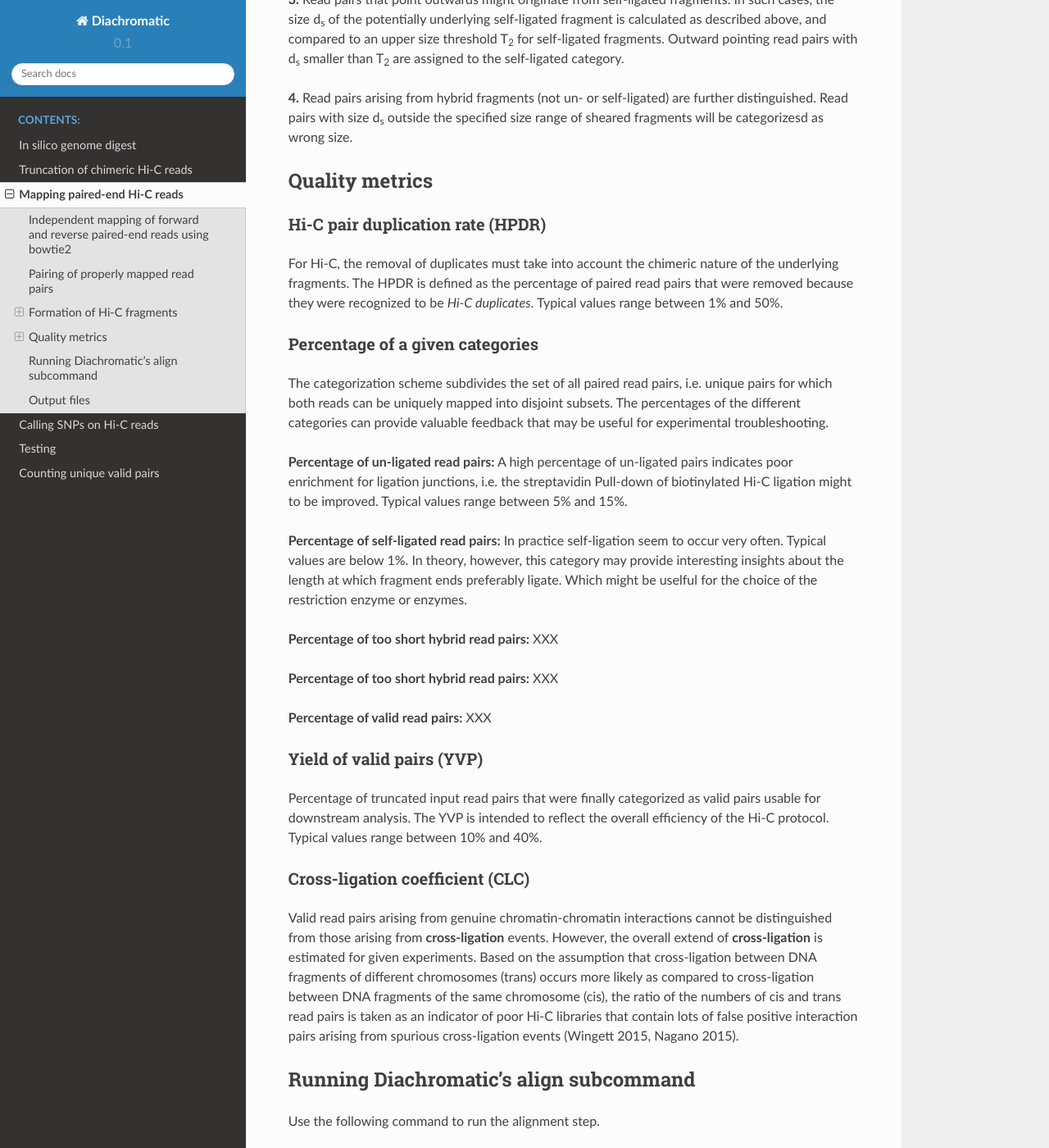
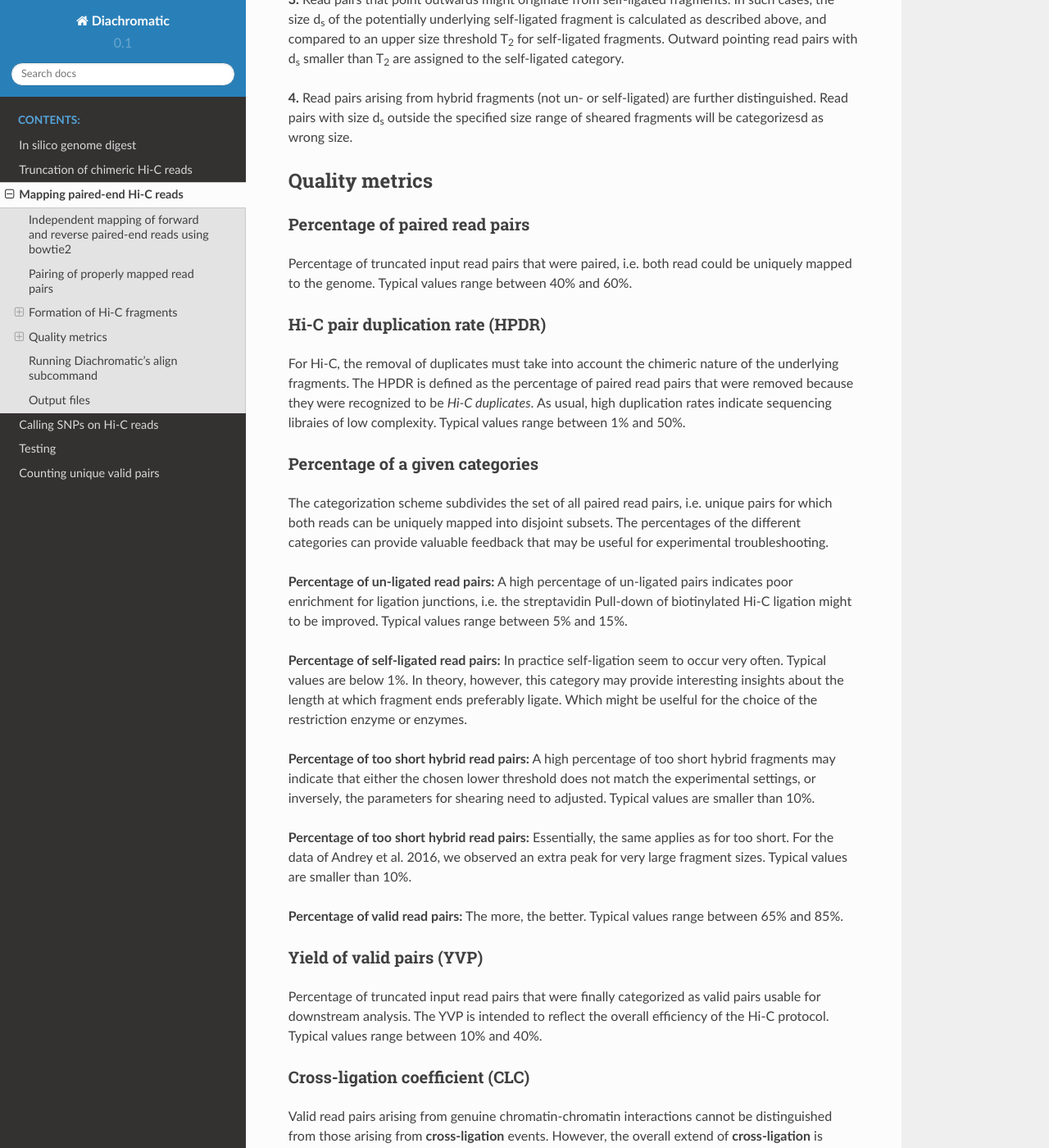
Before and after one commit to TheJacksonLaboratory/diachromatic, a Sphinx documentation site: the page built from docs/mapping.rst, in a window 1280 px wide and 1400 px high, scrolled down 4803 px. Shown: the whole window at 82% size. Built offline with Sphinx 7.4.7 and the Read the Docs theme 2.0.0, drawn with Linux system fonts in a browser that asks for light colours; some of the changed text lies outside the part shown.

Commit message:
Added documentation about Q/C (#51).

```diff
--- a/docs/mapping.rst
+++ b/docs/mapping.rst
@@ -139,12 +139,21 @@ The next four paragraphs explain the categorization along the bullets points 1 t
 Quality metrics
 ~~~~~~~~~~~~~~~
 
+Percentage of paired read pairs
+-------------------------------
+
+Percentage of truncated input read pairs that were paired, i.e. both read could be uniquely mapped to the genome.
+Typical values range between 40% and 60%.
+
+
 Hi-C pair duplication rate (HPDR)
 ---------------------------------
 
 For Hi-C, the removal of duplicates must take into account the chimeric nature of the underlying fragments.
 The HPDR is defined as the percentage of paired read pairs that were removed because they were recognized to be *Hi-C duplicates*.
+As usual, high duplication rates indicate sequencing libraies of low complexity.
 Typical values range between 1% and 50%.
+
 
 Percentage of a given categories
 --------------------------------
@@ -158,11 +167,11 @@ troubleshooting.
 
 **Percentage of self-ligated read pairs:** In practice self-ligation seem to occur very often. Typical values are below 1%. In theory, however, this category may provide interesting insights about the length at which fragment ends preferably ligate. Which might be uselful for the choice of the restriction enzyme or enzymes.
 
-**Percentage of too short hybrid read pairs:** XXX
+**Percentage of too short hybrid read pairs:** A high percentage of too short hybrid fragments may indicate that either the chosen lower threshold does not match the experimental settings, or inversely, the parameters for shearing need to adjusted. Typical values are smaller than 10%.
 
-**Percentage of too short hybrid read pairs:** XXX
+**Percentage of too short hybrid read pairs:** Essentially, the same applies as for too short. For the data of Andrey et al. 2016, we observed an extra peak for very large fragment sizes. Typical values are smaller than 10%.
 
-**Percentage of valid read pairs:** XXX
+**Percentage of valid read pairs:** The more, the better. Typical values range between 65% and 85%.
 
 Yield of valid pairs (YVP)
 --------------------------
@@ -170,8 +179,6 @@ Yield of valid pairs (YVP)
 Percentage of truncated input read pairs that were finally categorized as valid pairs usable for downstream analysis.
 The YVP is intended to reflect the overall efficiency of the Hi-C protocol.
 Typical values range between 10% and 40%.
-
-
 
 
 Cross-ligation coefficient (CLC)
@@ -184,6 +191,15 @@ Based on the assumption that cross-ligation between DNA fragments of different c
 as compared to cross-ligation between DNA fragments of the same chromosome (cis), the ratio of the numbers of cis
 and trans read pairs is taken as an indicator of poor Hi-C libraries that contain lots of false positive interaction
 pairs arising from spurious cross-ligation events (Wingett 2015, Nagano 2015).
+
+
+Re-ligation coefficient (RLC)
+-----------------------------
+
+Percentage of unique paired read pairs that did not arise from fragments with dangling-ends, i.e. ends that correspond
+to un-ligated restriction enzyme cutting sites.
+The RLC is intended to reflect the efficiency of the re-ligation step and could possibly be used to improve experimental
+conditions for re-ligation.
 
 
 Running Diachromatic's align subcommand
```
